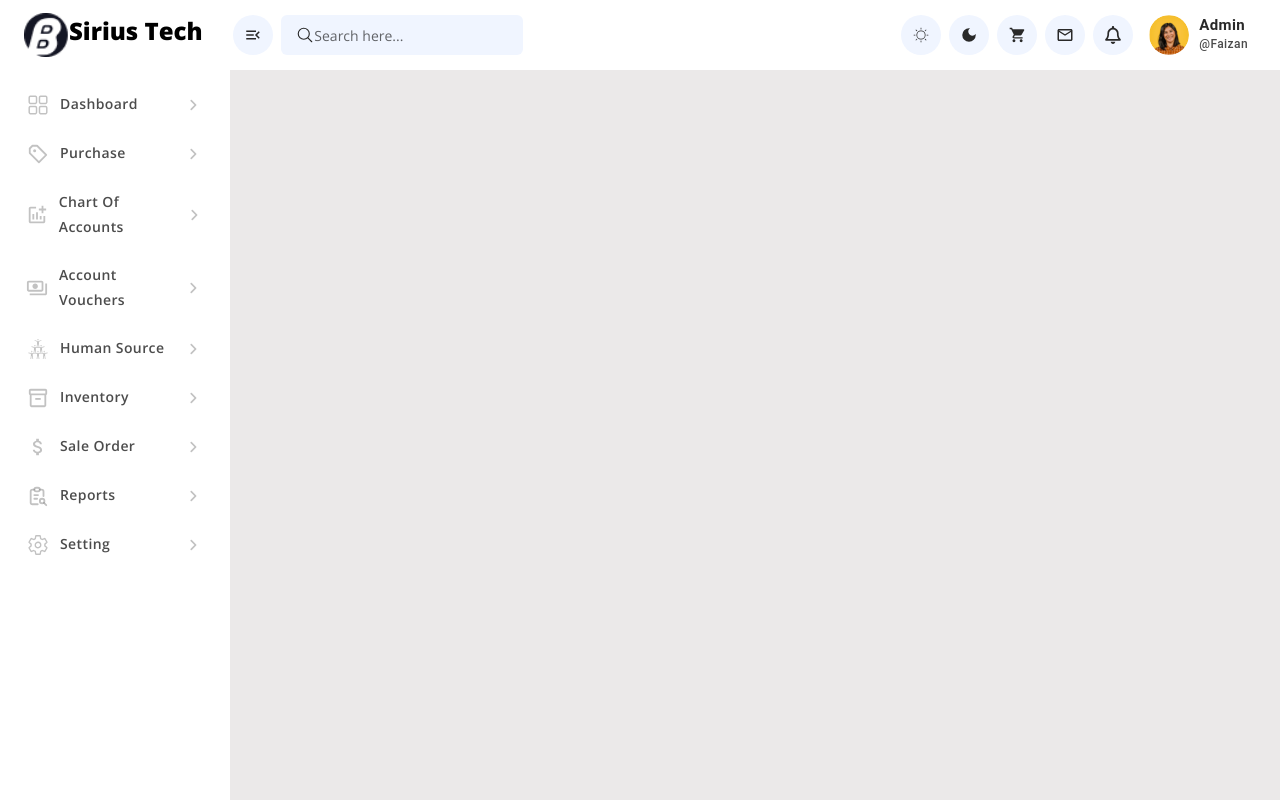
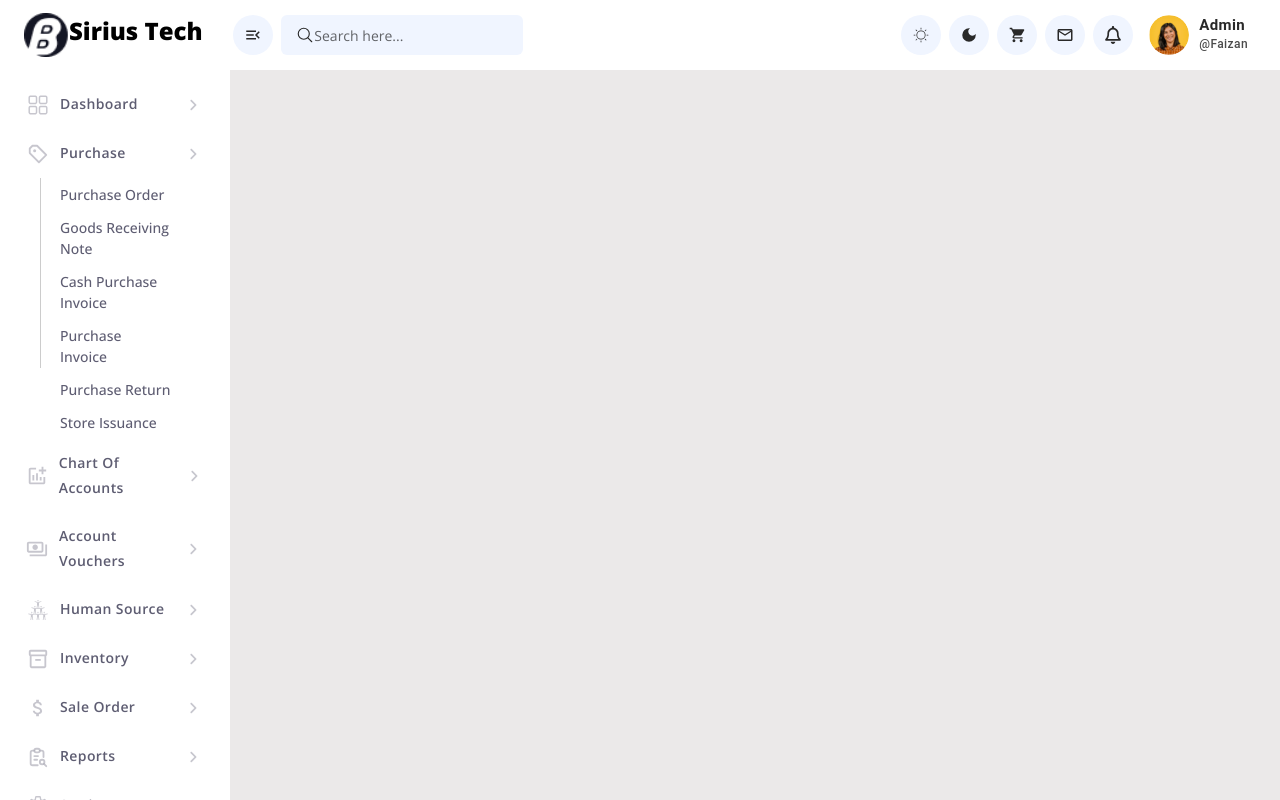
Before and after one commit to MuhammadFaizan42/react-erp, a React (Create React App) app: page / in a window 1280 px wide. Built offline with nearby package versions, Linux system fonts and the light colour scheme.

Commit message:
submenu design

```diff
--- a/src/App.css
+++ b/src/App.css
@@ -32,9 +32,9 @@ padding-bottom: 40px;}
 .main .sidebarWrapper .sidebar::-webkit-scrollbar-thumb{background: transparent !important;}
 .main .sidebarWrapper:hover .sidebar::-webkit-scrollbar{background:#0858f7 !important;}
 
-.main .sidebarWrapper .sidebar ul{margin-bottom: opx;padding:10px 15px !important;}
+.main .sidebarWrapper .sidebar ul{margin-bottom:0px;padding:10px 15px !important;}
 .main .sidebarWrapper .sidebar ul li{list-style: none;}
-.main .sidebarWrapper .sidebar ul li button{color:rgb(0,0,0,0.7) !important;text-align: left;justify-content: left;
+.main .sidebarWrapper .sidebar ul li button{color:#5e5d72 !important;text-align: left;justify-content: left;
 border-radius: 10px !important;padding: 12px 10px !important;align-items: center;text-transform: capitalize !important;
 font-weight: 600 !important;font-family: "Open Sans", sans-serif !important;}
 
@@ -42,7 +42,17 @@ font-weight: 600 !important;font-family: "Open Sans", sans-serif !important;}
 .main .sidebarWrapper .sidebar ul li button .icon{display: flex;align-items: center;
 justify-content: center;width: 25px;height: 25px;margin-right: 10px;}
 .main .sidebarWrapper .sidebar ul li button .icon svg{font-size: 22px;}
-.main .sidebarWrapper .sidebar ul li button *{color:rgb(0,0,0,0.7) !important;opacity: 0.7;}
+.main .sidebarWrapper .sidebar ul li button *{color: #5e5d72 !important;opacity: 0.7;}
 .main .sidebarWrapper .sidebar ul li button .arrow{margin-left: auto;
 display: flex;align-items: center;justify-content: center;width: 25px;height: 25px;}
 .main .sidebarWrapper .sidebar ul li button:hover{background: #f1f1f1 !important;}
+.main .sidebarWrapper .sidebar ul li button .act{background: #f1f1f1 !important;}
+/* Submenu  */
+
+.main .sidebarWrapper .sidebar ul .submenu{padding: 0px 45px !important;position: relative;}
+.main .sidebarWrapper .sidebar ul .submenu::before{content: '';width: 1px; height:190px;
+position: absolute;top:0px; left: 25px;background:rgba(0,0,0,0.2);}
+.main .sidebarWrapper .sidebar ul .submenu li{width: 100%;list-style: none;}
+.main .sidebarWrapper .sidebar ul .submenu li a{color:#5e5d72 !important;text-decoration: none;
+display: block;padding: 6px 0px;font-size: 14px;font-weight: 500;transition: all 0.3s;}
+.main .sidebarWrapper .sidebar ul .submenu li a:hover{color:#0858f7 !important;}
--- a/src/component/Sidebar/index.jsx
+++ b/src/component/Sidebar/index.jsx
@@ -10,6 +10,7 @@ import { MdOutlineInventory2 } from "react-icons/md";
 import AttachMoneyOutlinedIcon from '@mui/icons-material/AttachMoneyOutlined';
 import { TbReportSearch } from "react-icons/tb";
 import { IoSettingsOutline } from "react-icons/io5";
+import { Link } from 'react-router-dom';
 <IoSettingsOutline />
 
 
@@ -23,67 +24,95 @@ const Sidebar = () => {
     <div className="sidebar">
         <ul>
             <li>
+                <Link to="/">
                         <Button className='w-100'>
                             <span className='icon'><RxDashboard /></span>
                             Dashboard
                             <span className='arrow'><FaAngleRight /></span>
                         </Button>
+                </Link>
             </li>
             <li>
+
                         <Button className='w-100'>
                             <span className='icon'><BiPurchaseTagAlt /></span>
                             Purchase
                             <span className='arrow'><FaAngleRight /></span>
                         </Button>
+                        <div className='submenuWrapper'>
+                            <ul className='submenu'>
+                                <li><Link to="#">Purchase Order</Link></li>
+                                <li><Link to="#">Goods Receiving Note</Link></li>
+                                <li><Link to="#">Cash Purchase Invoice</Link></li>
+                                <li><Link to="#">Purchase Invoice</Link></li>
+                                <li><Link to="#">Purchase Return</Link></li>
+                                <li><Link to="#">Store Issuance</Link></li>
+                            </ul>
+                        </div>
             </li>
             <li>
+                <Link to="/">
                     <Button className='w-100'>
                         <span className='icon'><MdAddchart /></span>
                         Chart Of Accounts
                         <span className='arrow'><FaAngleRight /></span>
                     </Button>
+                </Link>
             </li>
             <li>
+                <Link to="/">
                     <Button className='w-100'>
                         <span className='icon'><MdOutlinePayments /></span>
                         Account Vouchers
                         <span className='arrow'><FaAngleRight /></span>
                     </Button>
+                </Link>
             </li>
             <li>
+                <Link to="/">
                     <Button className='w-100'>
                         <span className='icon'><GiHumanPyramid /></span>
                         Human Source
                         <span className='arrow'><FaAngleRight /></span>
                     </Button>
+                </Link>
+
             </li>
             <li>
+                <Link to="/">
                     <Button className='w-100'>
                         <span className='icon'><MdOutlineInventory2 /></span>
                         Inventory
                         <span className='arrow'><FaAngleRight /></span>
                     </Button>
+                </Link>
             </li>
             <li>
+                <Link to="/">
                         <Button className='w-100'>
                             <span className='icon'><AttachMoneyOutlinedIcon/></span>
                             Sale Order
                             <span className='arrow'><FaAngleRight /></span>
                         </Button>
+                </Link>
             </li>
             <li>
+                <Link to="/">
                     <Button className='w-100'>
                         <span className='icon'><TbReportSearch /></span>
                         Reports
                         <span className='arrow'><FaAngleRight /></span>
                     </Button>
+                </Link>
             </li>
             <li>
+                <Link to="/">
                     <Button className='w-100'>
                         <span className='icon'><IoSettingsOutline /></span>
                         Setting
                         <span className='arrow'><FaAngleRight /></span>
                     </Button>
+                </Link>
             </li>
         </ul>
     </div>
```
Lines whose indentation alone changed are shown as unchanged.
